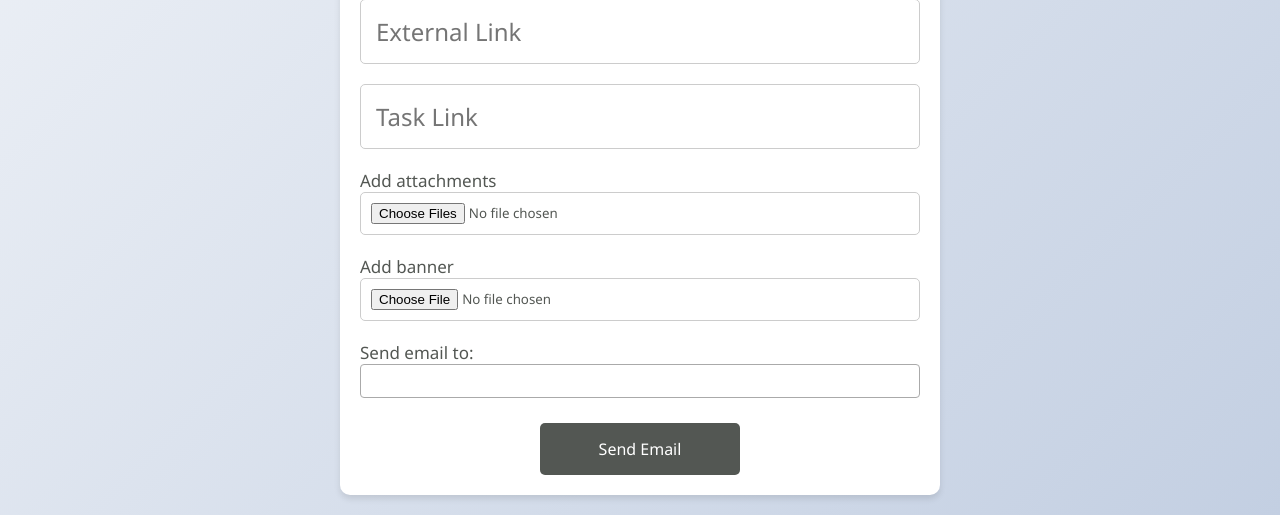
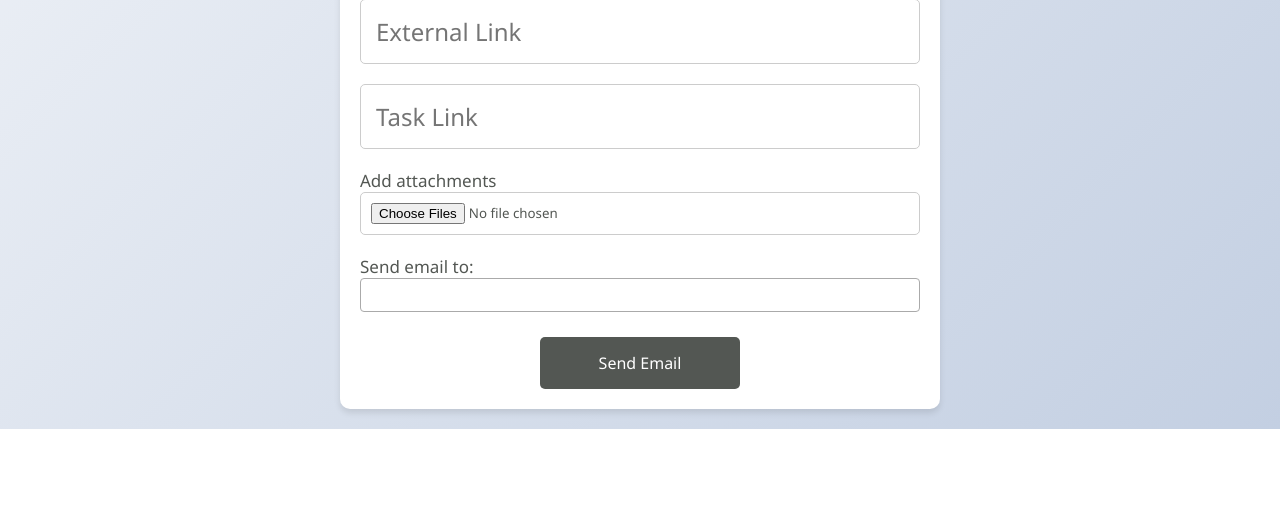
Before and after one commit to ArmanMokammel/Matha_Nosto_Email, a Django app: page /email/create_email/ in a window 1280 px wide. Shown: the part 553-1068 px from the top of the page. After the commit the page ends 982 px from the top, so only its background shows below. Run offline with Django 5.2, Linux system fonts and the light colour scheme; some libraries are stand-ins or nearby versions.

Commit message:
Frontend Fix

```diff
--- a/email_templater/templates/create_email.html
+++ b/email_templater/templates/create_email.html
@@ -234,7 +234,7 @@
             <input class="attach" type="file" name="attachments" multiple>
         </section>
 
-        <section id="myDIV2" class="sec6">
+        <section id="myDIV2" class="sec6" style="display: none;">
             <h1>Add banner</h1>
             <input class="attach" type="file" id="banner_image">
         </section>
```
